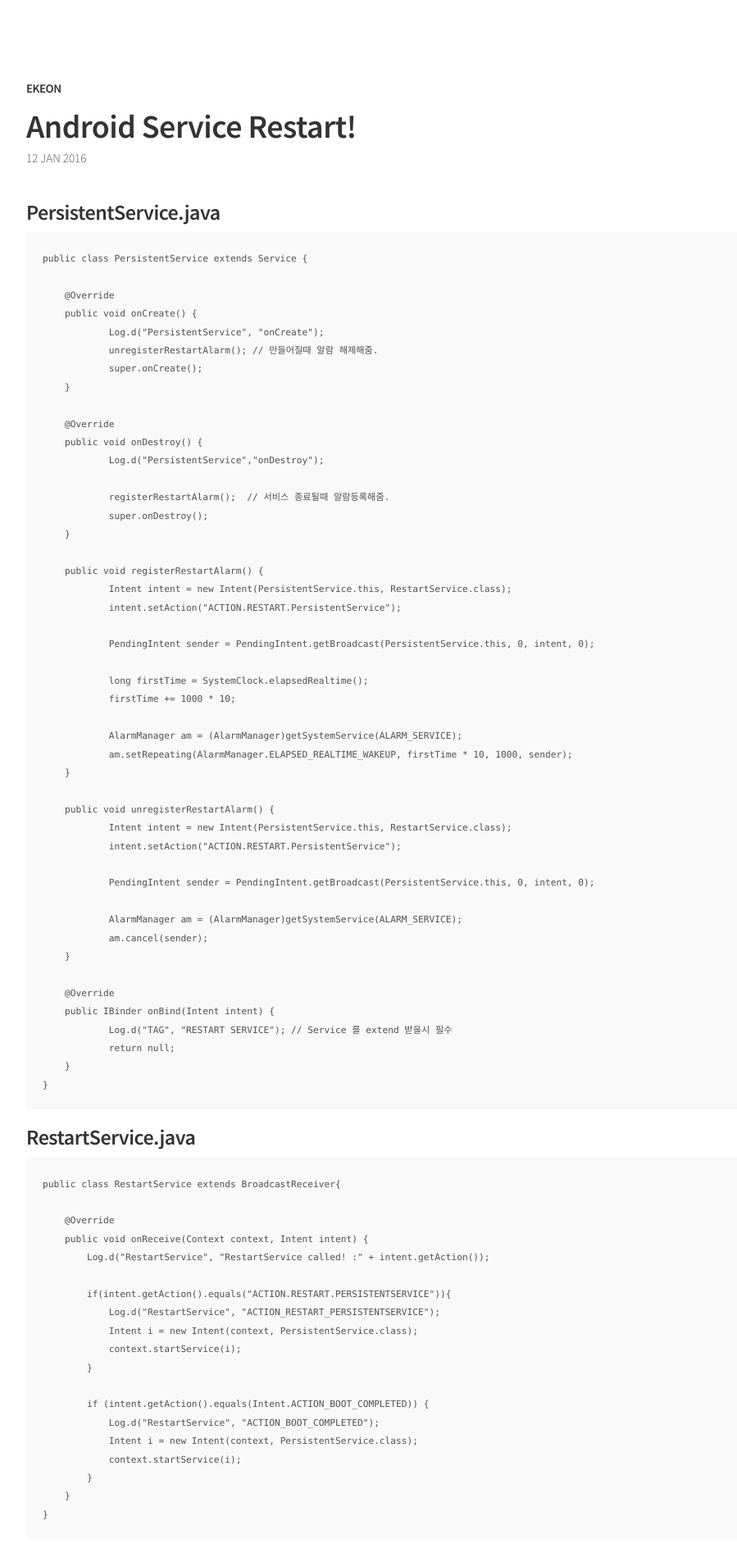
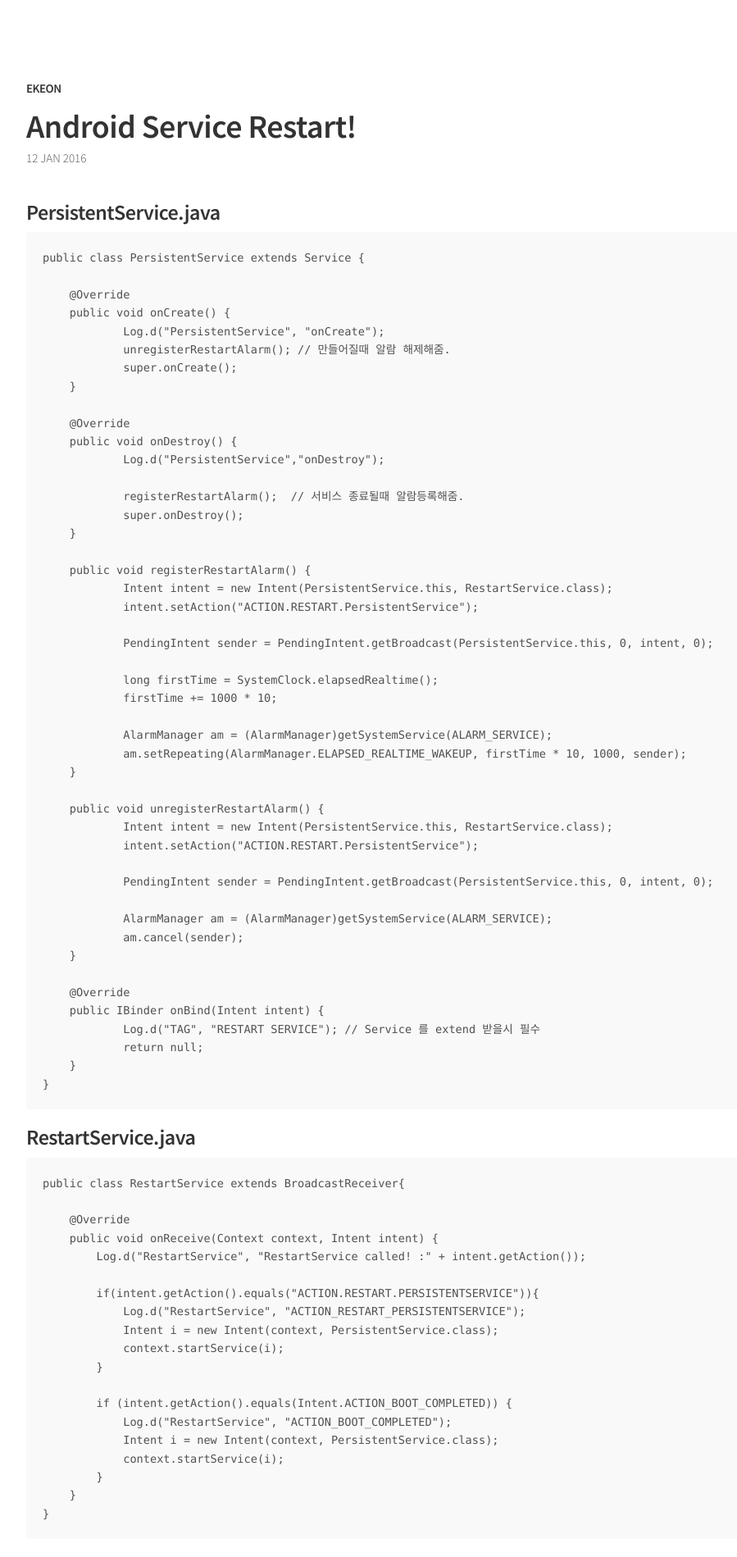
Before and after one commit to ekeon/ekeon.github.io, a Jekyll site: the page built from _posts/2016-1-12-android-service-restart.markdown, in a window 1280 px wide. Shown: the top 1899 px of the page at 82% size, without its empty margins (28-927 px from the left). Built offline with Jekyll 4.4.1, drawn with Linux system fonts in a browser that asks for light colours; Markdown is read by kramdown in place of the engine named in the settings; some of the changed text lies outside the part shown.

Commit message:
폰트사이즈 키움

```diff
--- a/_posts/2016-1-12-android-service-restart.markdown
+++ b/_posts/2016-1-12-android-service-restart.markdown
@@ -110,7 +110,6 @@
 
 ### AndroidManifest.xml
 
-    {.xml}
     <?xml version="1.0" encoding="utf-8"?>
     <manifest
         package="com.ekeon.clipboardtest"
--- a/style.scss
+++ b/style.scss
@@ -189,7 +189,7 @@ pre {
 
 pre code {
   padding: 0;
-  font-size: 70%;
+  font-size: 85%;
   color: inherit;
   background-color: transparent;
 }
```
